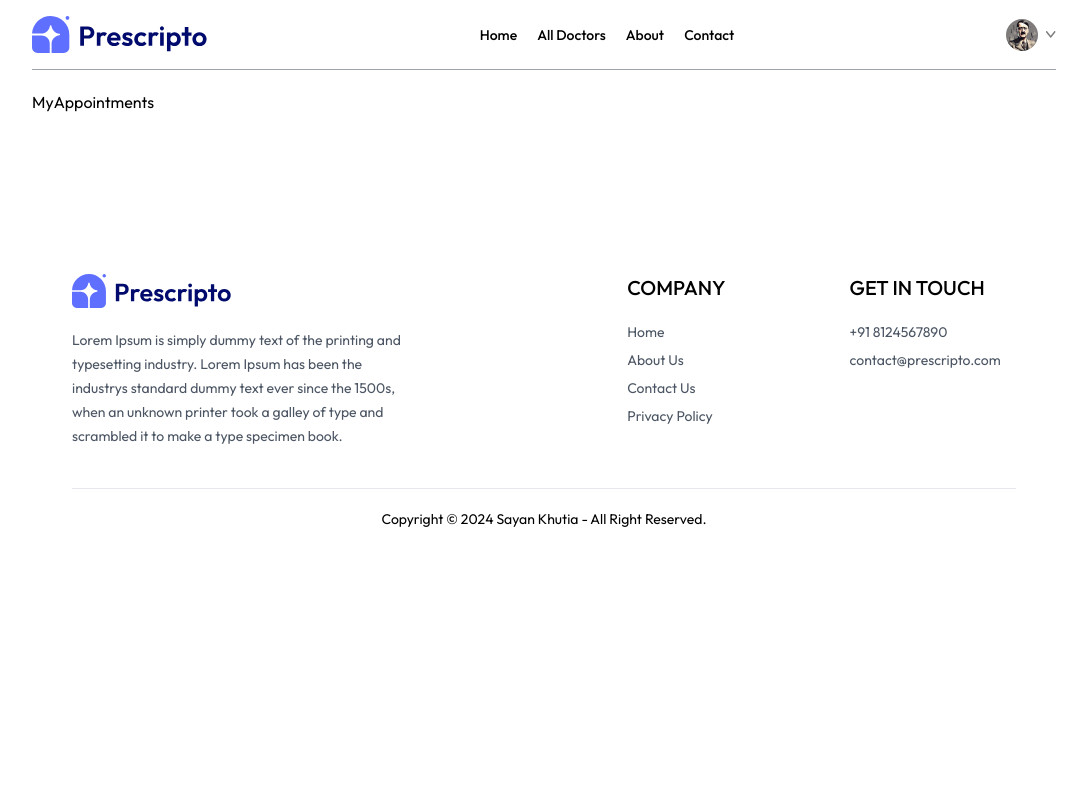
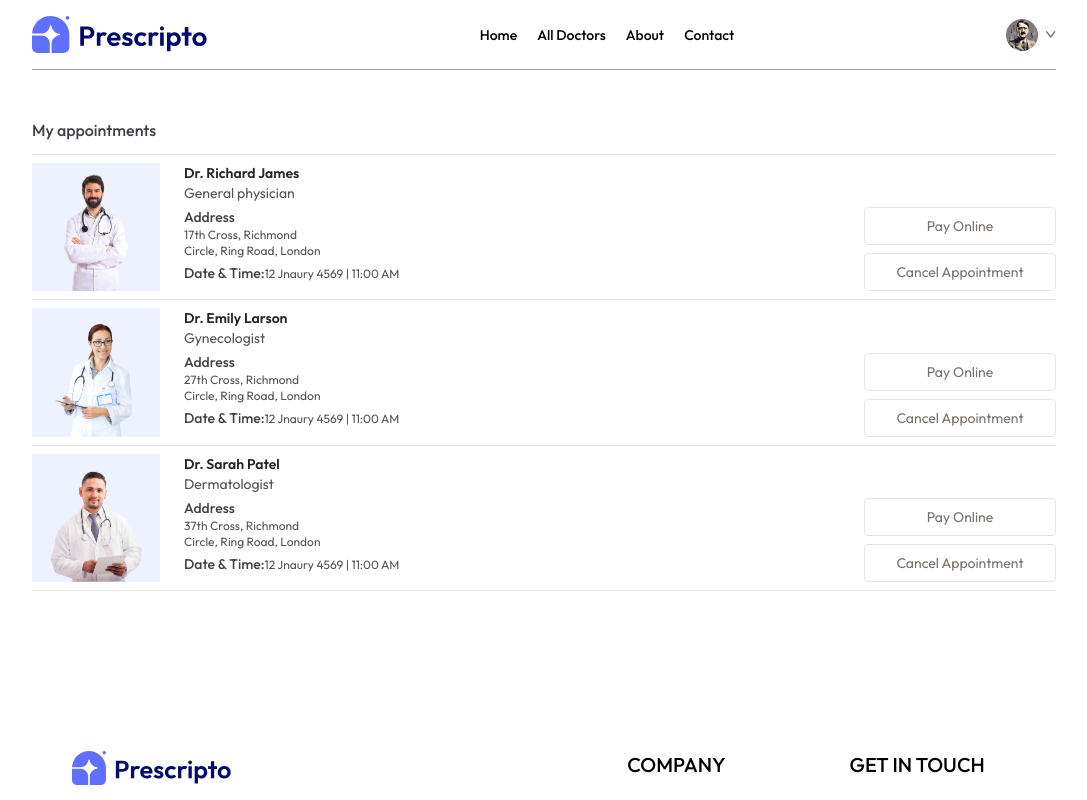
Before and after one commit to i-sayankh/prescripto, a React (Vite) app in the folder client/: page /my-appointments in a window 1280 px wide. Shown: the top 800 px of the page, without its empty margins (96-1183 px from the left). Built offline with nearby package versions, Linux system fonts and the light colour scheme.

Commit message:
MyAppointments Page

```diff
--- a/client/src/pages/MyAppointments.jsx
+++ b/client/src/pages/MyAppointments.jsx
@@ -1,6 +1,64 @@
+import { useContext } from "react"
+import { AppContext } from "../context/AppContext"
+
+/**
+ * MyAppointments Component
+ * Displays a list of upcoming appointments with doctors, including their details and action buttons
+ * Uses the AppContext to access the doctors data
+ */
 const MyAppointments = () => {
+  // Get doctors data from AppContext
+  const { doctors } = useContext(AppContext);
+
   return (
-    <div>MyAppointments</div>
+    <div>
+      {/* Section header */}
+      <p className="pb-3 mt-12 font-medium text-zinc-700 border-b">My appointments</p>
+
+      {/* Appointments list container */}
+      <div>
+        {/* Map through first 3 doctors and display their appointments */}
+        {doctors.slice(0, 3).map((item, index) => (
+          // Individual appointment card with grid layout that switches to flex on small screens
+          <div className="grid grid-cols-[1fr_2fr] gap-4 sm:flex sm:gap-6 py-2 border-b" key={index}>
+            {/* Doctor's image container */}
+            <div>
+              <img className="w-32 bg-indigo-50" src={item.image} alt="" />
+            </div>
+
+            {/* Doctor and appointment details */}
+            <div className="flex-1 text-sm text-zinc-600">
+              {/* Doctor's name and speciality */}
+              <p className="text-neutral-800 font-semibold">{item.name}</p>
+              <p>{item.speciality}</p>
+
+              {/* Address section */}
+              <p className="text-zinc-700 font-medium mt-1">Address</p>
+              <p className="text-xs">{item.address.line1}</p>
+              <p className="text-xs">{item.address.line2}</p>
+
+              {/* Appointment date and time */}
+              <p className="text-xs mt-1">
+                <span className="text-sm text-neutral-700 font-medium">Date & Time:</span>
+                12 Jnaury 4569 | 11:00 AM
+              </p>
+            </div>
+
+            {/* Spacer div for layout purposes */}
+            <div></div>
+
+            {/* Action buttons container */}
+            <div className="flex flex-col gap-2 justify-end">
+              {/* Payment button with hover effects */}
+              <button className="text-sm text-stone-500 text-center sm:min-w-48 py-2 border rounded hover:bg-primary hover:text-white transition-all duration-300">Pay Online</button>
+
+              {/* Cancel appointment button with hover effects */}
+              <button className="text-sm text-stone-500 text-center sm:min-w-48 py-2 border rounded hover:bg-red-600 hover:text-white transition-all duration-300">Cancel Appointment</button>
+            </div>
+          </div>
+        ))}
+      </div>
+    </div>
   )
 }
 
```
